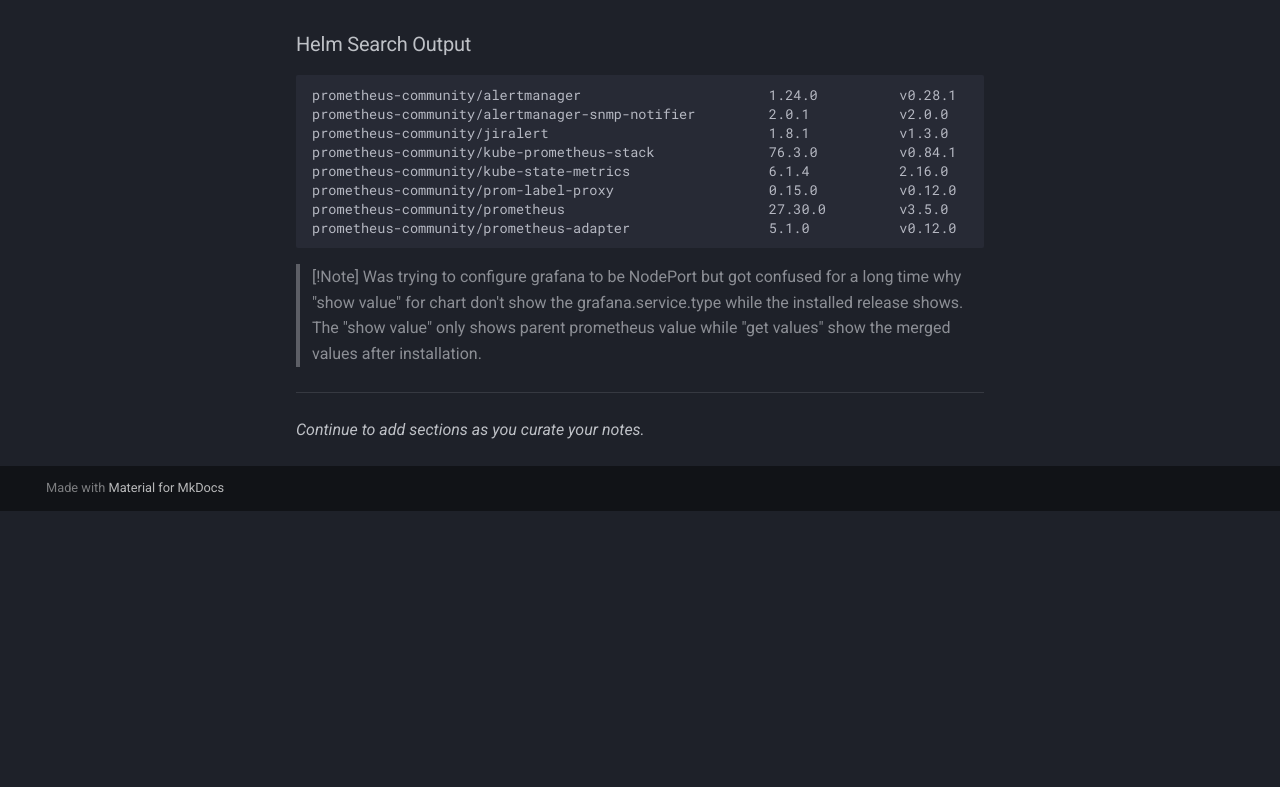
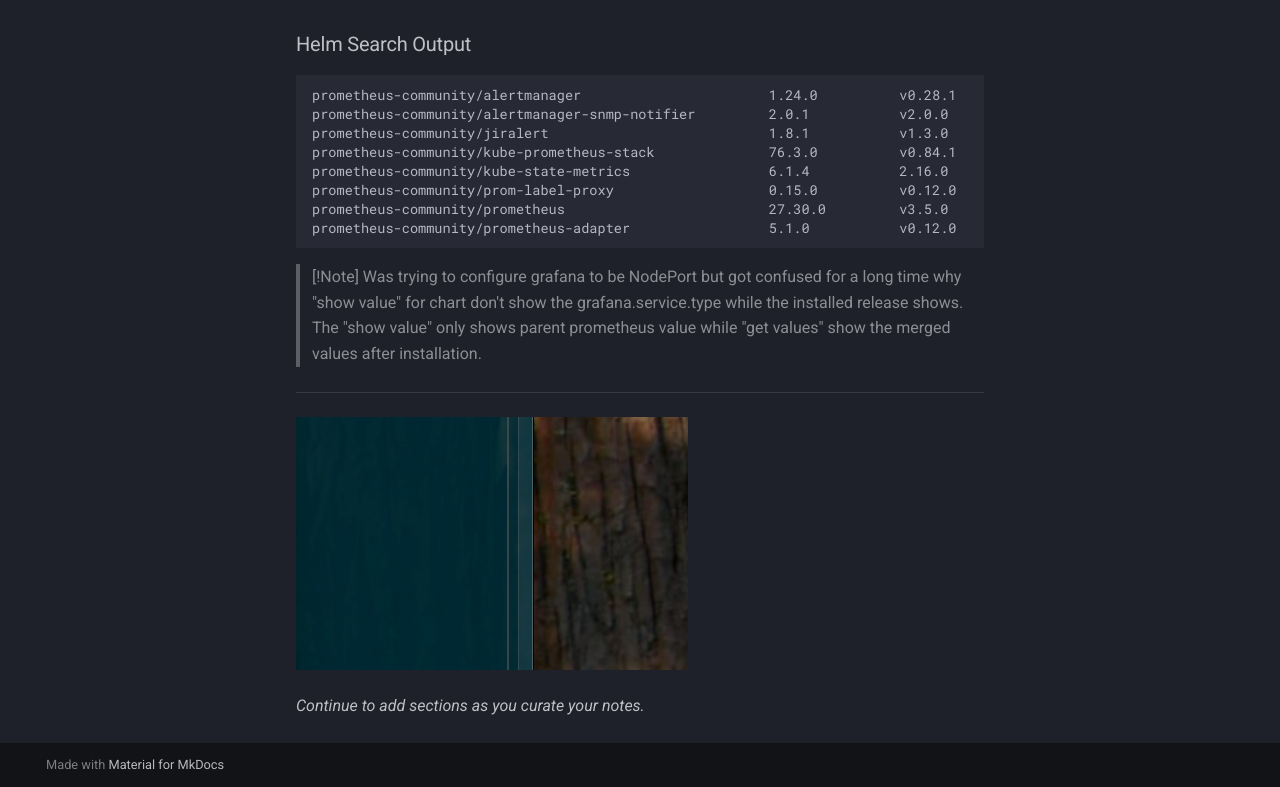
Before and after one commit to hjma29/hjma29.github.io, a plain HTML site: page grafana-hpe/whitepaper/index.html in a window 1280 px wide. Shown: the part 941-1728 px from the top of the page. Before the commit the page ends 1452 px from the top, so only its background shows below. Drawn offline with Linux system fonts and the light colour scheme.

Commit message:
deploy: hjma29/grafana-prometheus-hpe-greenlake-com-nvidia@4066aad99abb7673aa90e939782d310a378528ec

```diff
--- a/grafana-hpe/whitepaper/index.html
+++ b/grafana-hpe/whitepaper/index.html
@@ -415,6 +415,7 @@
 Was trying to configure grafana to be NodePort but got confused for a long time why "show value" for chart don't show the grafana.service.type while the installed release shows. The "show value" only shows parent prometheus value while "get values" show the merged values after installation.</p>
 </blockquote>
 <hr />
+<p><img alt="alt text" src="../images/image-2.png" /></p>
 <p><em>Continue to add sections as you curate your notes.</em></p>
 
 
```
Also changed, not shown: grafana-hpe/search/search_index.json (+1 -1 lines), grafana-hpe/images/image-1.png (added), grafana-hpe/images/image-2.png (added).
